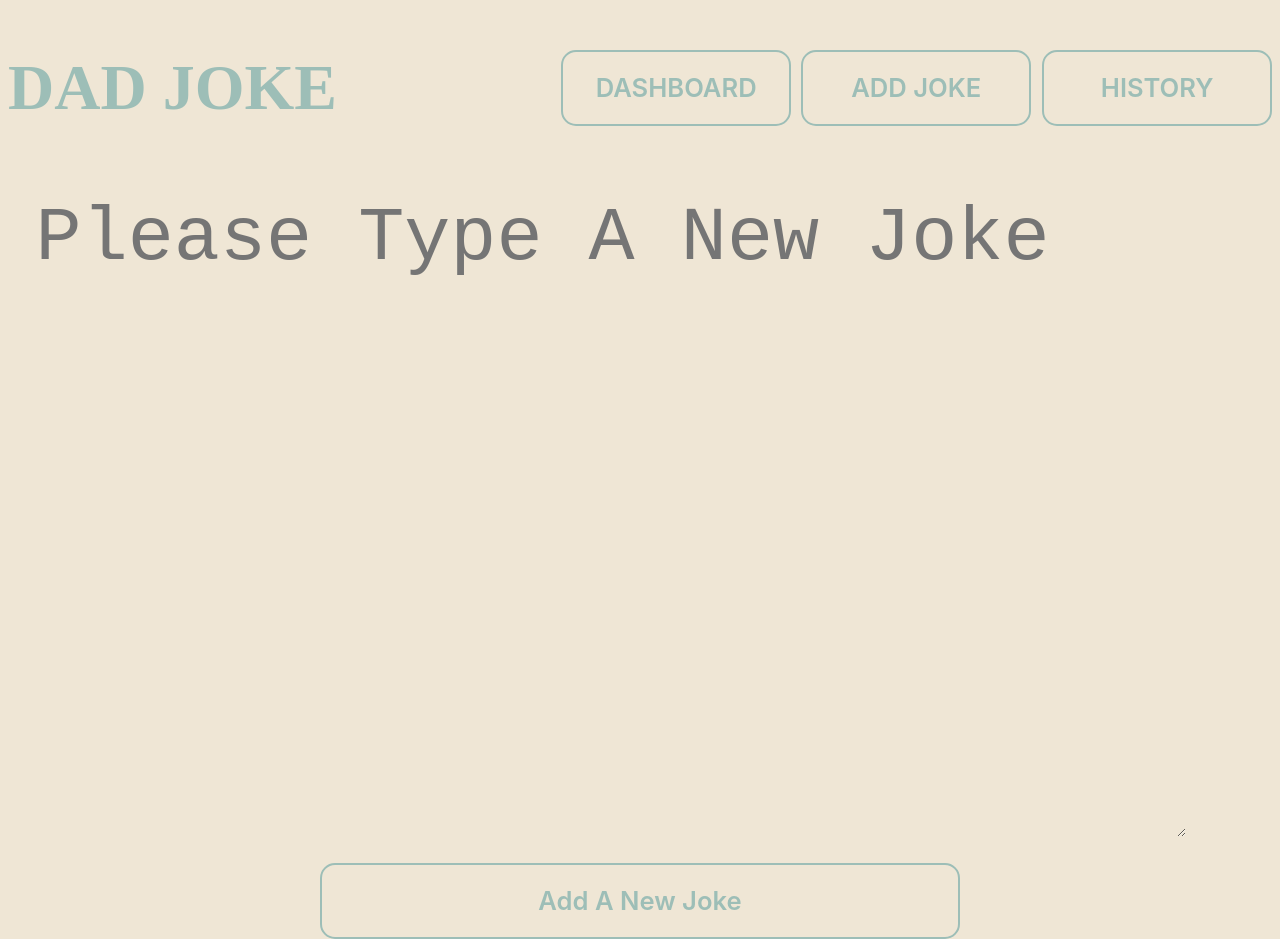
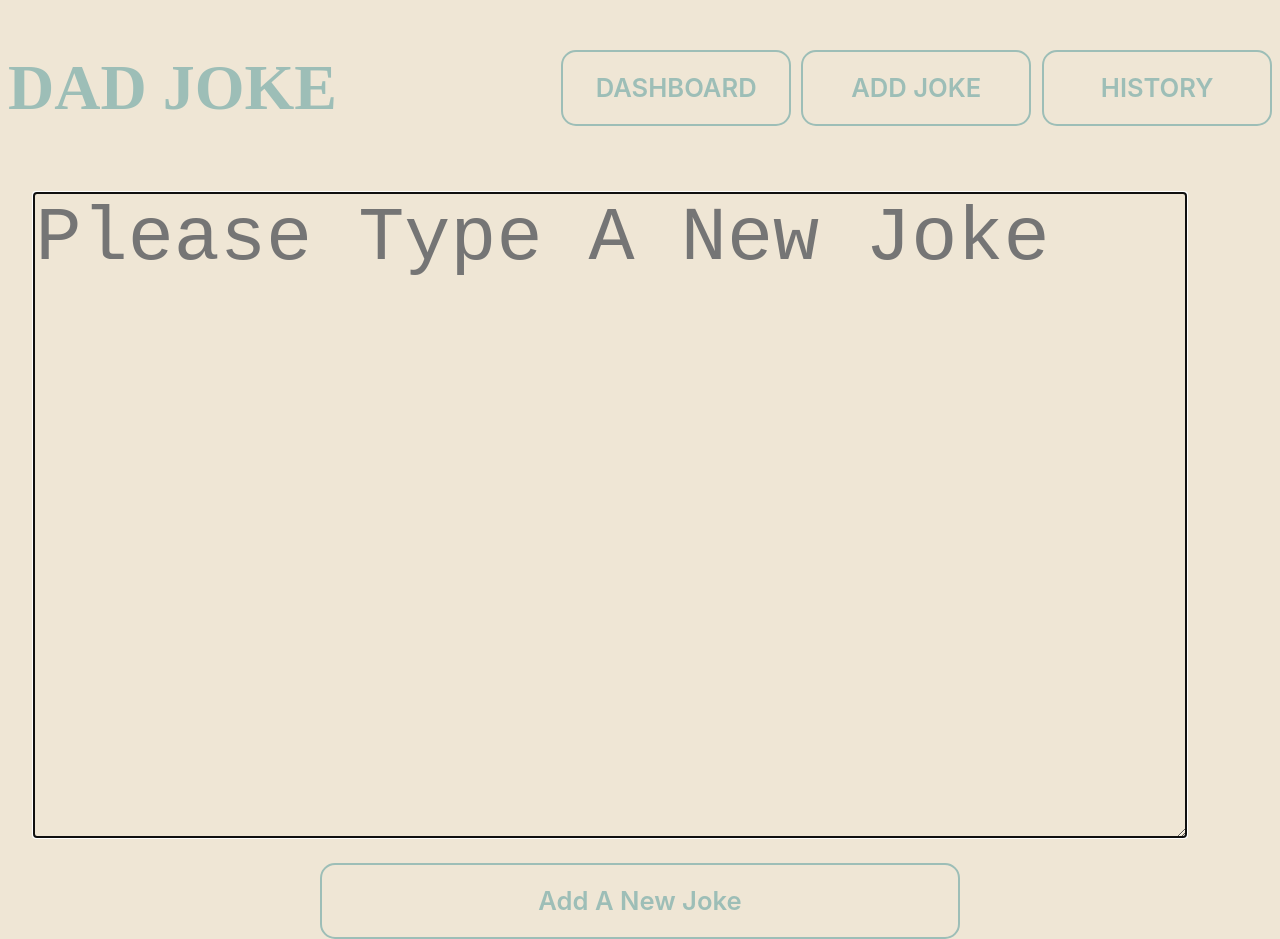
Before and after one commit to Programmers00/reactQuestion, a React (Create React App) app: page /addJoke in a window 1280 px wide. Built offline with nearby package versions, Linux system fonts and the light colour scheme.

Commit message:
refs #6 useInput, add autoFocus at teaxtarea and input tag

```diff
--- a/src/componenents/Input.js
+++ b/src/componenents/Input.js
@@ -19,7 +19,7 @@ function Input({placeholder = "please", type = "text", validator = ()=>{}, callb
   }, [trigger])
   return (
     <div className={styles.container}>
-      {type === "textArea" ? <textarea placeholder={placeholder} value={input.value} onChange={input.onChange} /> : <input placeholder={placeholder} value={input.value} onChange={input.onChange} />}
+      {type === "textArea" ? <textarea autoFocus placeholder={placeholder} value={input.value} onChange={input.onChange} /> : <input autoFocus placeholder={placeholder} value={input.value} onChange={input.onChange} />}
     </div>
   );
 }
```
